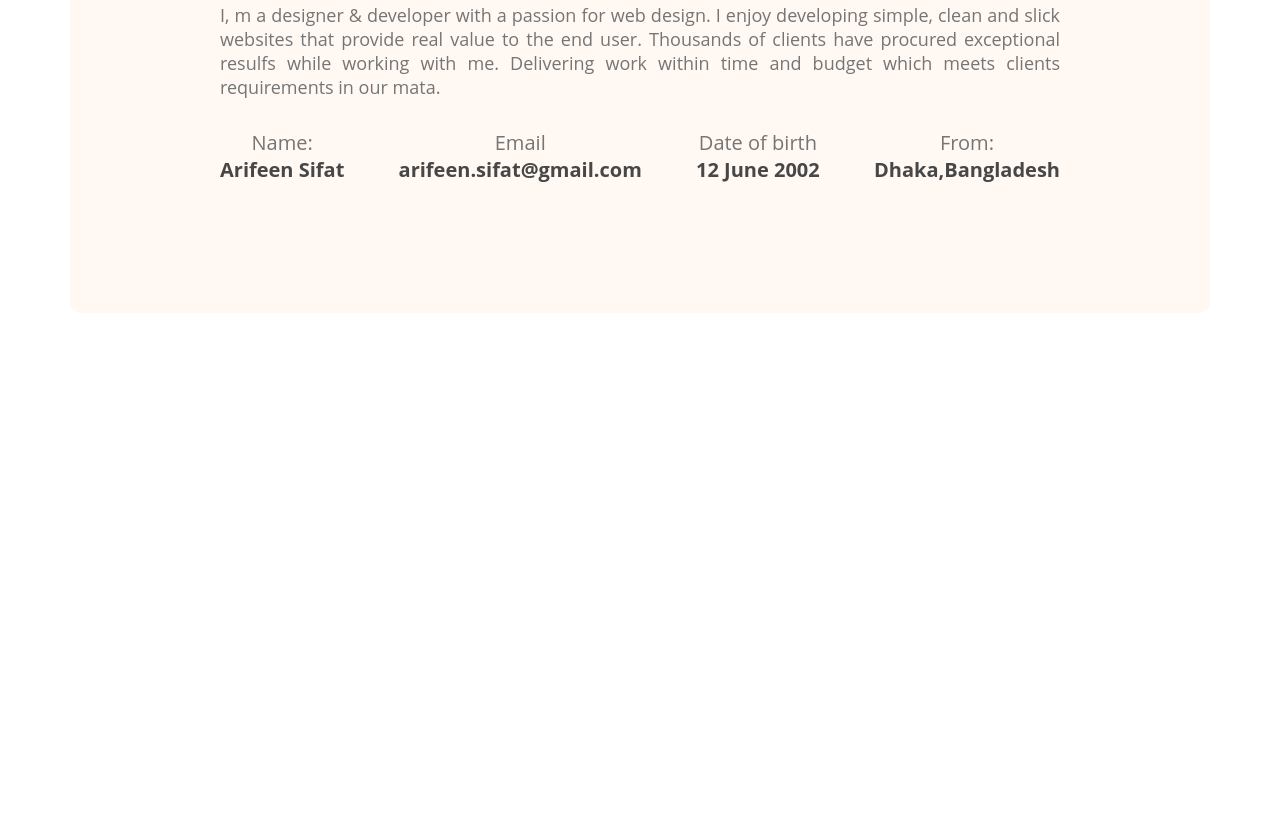
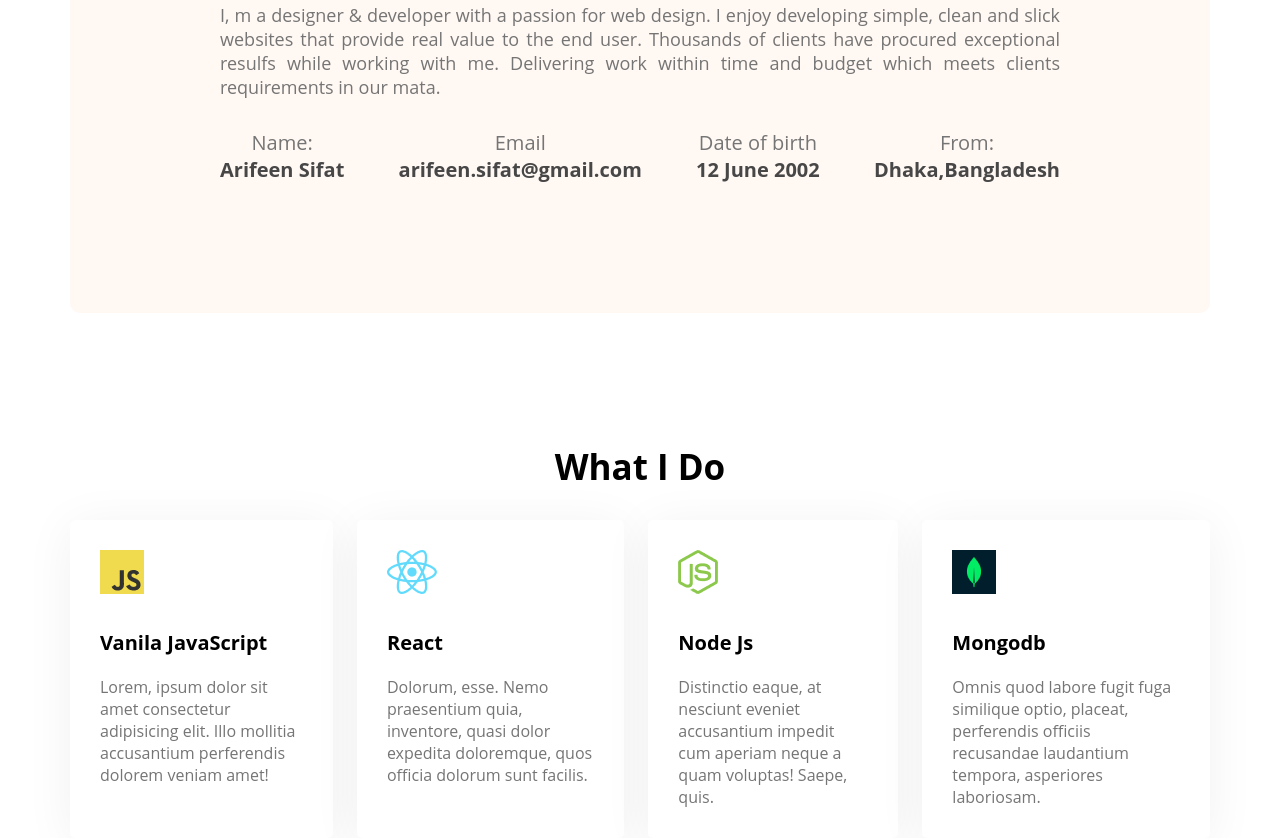
Before and after one commit to sif1t/Personal-Portfolio-Mary, a plain HTML site: page index.html in a window 1280 px wide. Shown: the part 1174-2012 px from the top of the page. Before the commit the page ends 1487 px from the top, so only its background shows below. Drawn offline with Linux system fonts and the light colour scheme.

Commit message:
what i-do section complite

```diff
--- a/index.html
+++ b/index.html
@@ -55,6 +55,33 @@
                </div>
             </div>
         </section>
+
+        <!-- what i do section  -->
+        <div class="what-i-do">
+            <h3 class="Section-title">What I Do</h3>
+            <div class="skills-container">
+                <div class="skill">
+                    <img src="images/icons/js.png" alt="">
+                    <p class="skill-tittle">Vanila JavaScript</p>
+                    <p class="skill-description">Lorem, ipsum dolor sit amet consectetur adipisicing elit. Illo mollitia accusantium perferendis dolorem veniam amet!</p>
+                </div>
+                <div class="skill">
+                    <img src="images/icons/react.png" alt="">
+                    <p class="skill-tittle">React</p>
+                    <p class="skill-description">Dolorum, esse. Nemo praesentium quia, inventore, quasi dolor expedita doloremque, quos officia dolorum sunt facilis.</p>
+                </div>
+                <div class="skill">
+                    <img src="images/icons/nodejs.png" alt="">
+                    <p class="skill-tittle">Node Js</p>
+                    <p class="skill-description">Distinctio eaque, at nesciunt eveniet accusantium impedit cum aperiam neque a quam voluptas! Saepe, quis.</p>
+                </div>
+                <div class="skill">
+                    <img src="images/icons/mongo.png" alt="">
+                    <p class="skill-tittle">Mongodb</p>
+                    <p class="skill-description">Omnis quod labore fugit fuga similique optio, placeat, perferendis officiis recusandae laudantium tempora, asperiores laboriosam.</p>
+                </div>
+            </div>
+        </div>
     </main>
     <footer>
 
--- a/style.css
+++ b/style.css
@@ -93,6 +93,7 @@ main {
 }
 
 .Section-title {
+    text-align: center;
     font-weight: 700;
     font-size: 35px;
     margin-bottom: 30px;
@@ -106,18 +107,47 @@ main {
     margin-bottom: 30px;
 }
 
-.about-info-container{
+.about-info-container {
     display: flex;
     justify-content: space-between;
 }
 
-.about .info-title{
+.about .info-title {
     font-size: 20px;
     color: #757575;
 }
 
-.info-description{
+.info-description {
     font-weight: 700;
     font-size: 20px;
-    color:#474747;
+    color: #474747;
 }
+
+/* what i do styles */
+.what-i-do {
+    margin-top: 130px;
+}
+
+.skills-container {
+    display: flex;
+    gap: 24px;
+}
+
+.skill {
+    border-radius: 5px;
+    background: #FFF;
+    box-shadow: 0px 6px 50px 0px rgba(0, 0, 0, 0.06);
+    padding: 30px;
+}
+
+.skill-tittle {
+    font-weight: 700;
+    font-size: 20px;
+    margin-top: 30px;
+    margin-bottom: 20px;
+
+}
+
+.skill-description {
+    color: #757575;
+}
```
